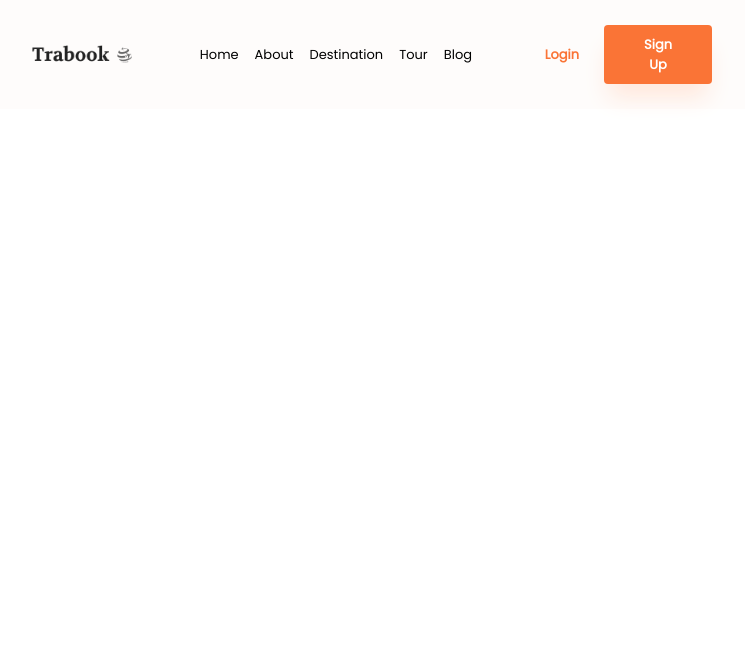
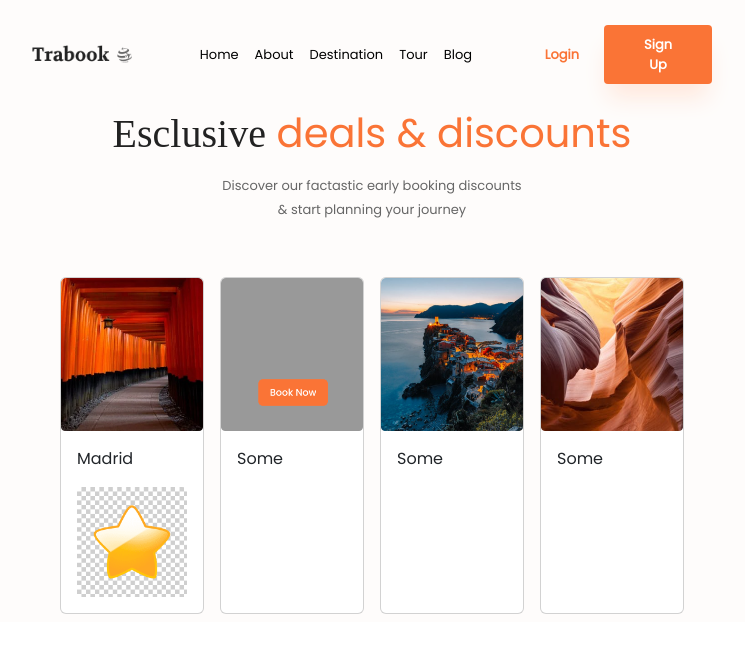
Before and after one commit to juanjodev0/Proyecto-Front-html-css-boostrp, a plain HTML site: page index.html in a window 1280 px wide. Shown: the whole page, without its empty margins (268-1013 px from the left). Drawn offline with nearby package versions, Linux system fonts and the light colour scheme.

Commit message:
Se crea el titulo, el aprrafo y se avanza una parte en el diseño de las tarjetas para el banner2

```diff
--- a/assets/css/styles.css
+++ b/assets/css/styles.css
@@ -60,3 +60,33 @@
 .banner-1{
 
 }
+
+.banner2 {
+    background-color: var(--color-background-principal);
+    font-family: var(--fuente-principal);
+}
+
+.banner2__titulo-negro {
+    color: var(--color-title);
+    font-family: 'Times New Roman', Times, serif;
+}
+
+.banner2__titulo-naranja {
+    color: var(--color-secundario)
+}
+
+.banner2__parrafo {
+    padding-top: 1vh;
+    font-size: small;
+    color: var(--color-text);
+}
+
+.banner2__parrafo p {
+    padding: 2px;
+    margin: 0;
+}
+
+.banner2__cards {
+    padding-left: 34vh;
+    padding-right: 34vh;
+}
--- a/index.html
+++ b/index.html
@@ -51,7 +51,41 @@
 
       </section>
 
-      <section class="banner-2"><!--Santiago / Exclusive deals-->
+      <section class="banner2"><!--Santiago / Exclusive deals-->
+        <div> <!--Título principal-->
+          <h1 class="text-center"><span class="banner2__titulo-negro">Esclusive</span> <span class="banner2__titulo-naranja">deals & discounts</span></h1>
+        </div>
+        <div class="banner2__parrafo text-center"> <!--Parrafo central-->
+          <p class="prueba">Discover our factastic early booking discounts</p>
+          <p>& start planning your journey</p>
+        </div>
+        <div class="banner2__cards d-flex align-content-center justify-content-center m-5"> <!--Cards-->
+          <div class="card m-2" style="width: 18rem;">
+            <img src="assets/img/Image (1).png" class="card-img-top img-fluid" alt="...">
+            <div class="card-body">
+              <p class="card-text">Madrid</p>
+              <img src="assets/img/estrella.png" class="card-img-top img-fluid" alt="estrella">
+            </div>
+          </div>
+          <div class="card m-2" style="width: 18rem;">
+            <img src="assets/img/Hover effect.png" class="card-img-top img-fluid" alt="...">
+            <div class="card-body">
+              <p class="card-text">Some</p>
+            </div>
+          </div>
+          <div class="card m-2 " style="width: 18rem;">
+            <img src="assets/img/Image (2).png" class="card-img-top img-fluid" alt="...">
+            <div class="card-body">
+              <p class="card-text">Some</p>
+            </div>
+          </div>
+          <div class="card m-2 " style="width: 18rem;">
+            <img src="assets/img/Image (3).png" class="card-img-top img-fluid" alt="...">
+            <div class="card-body">
+              <p class="card-text">Some</p>
+            </div>
+          </div>
+        </div>
 
       </section>
 
```
Also changed, not shown: assets/img/estrella-pequena.png (added), assets/img/estrella.png (added).
